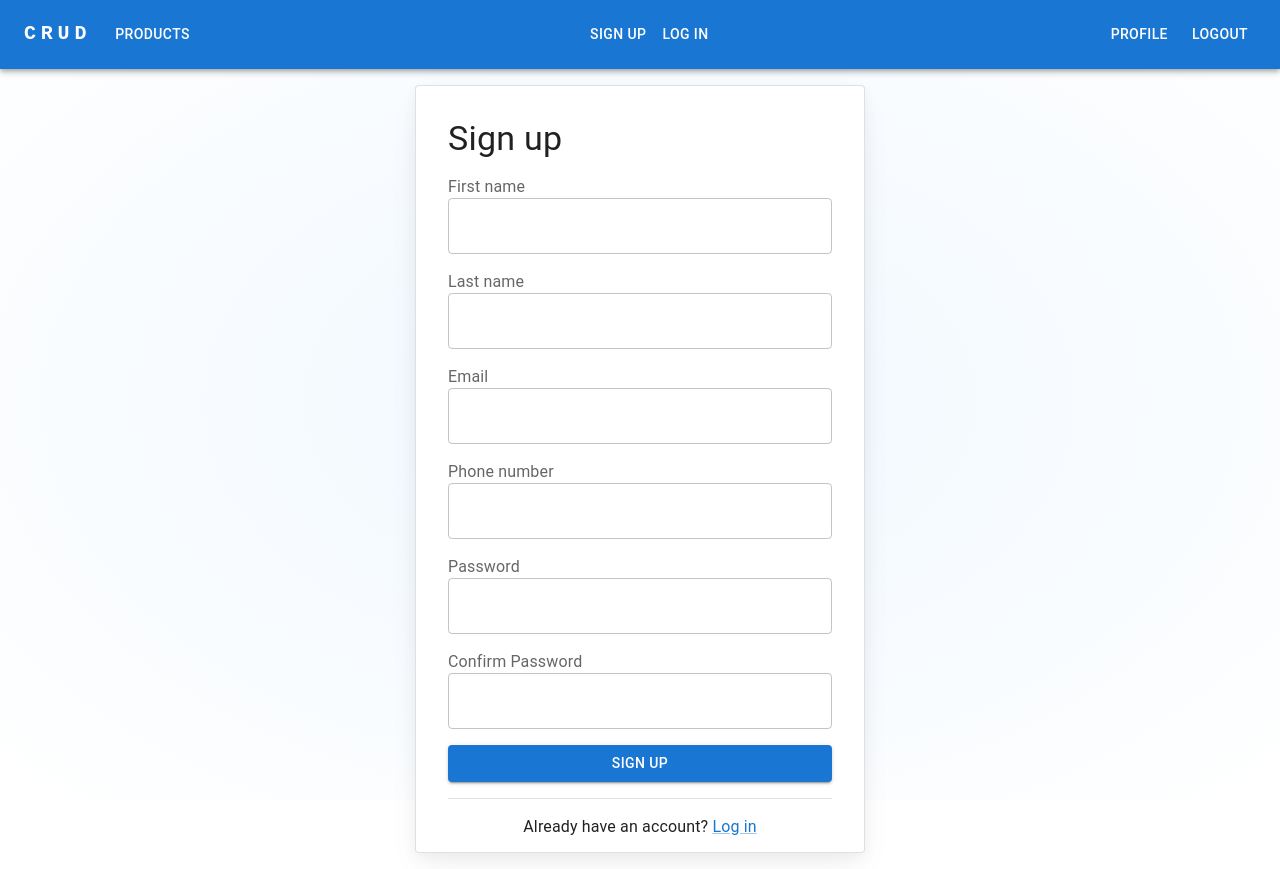
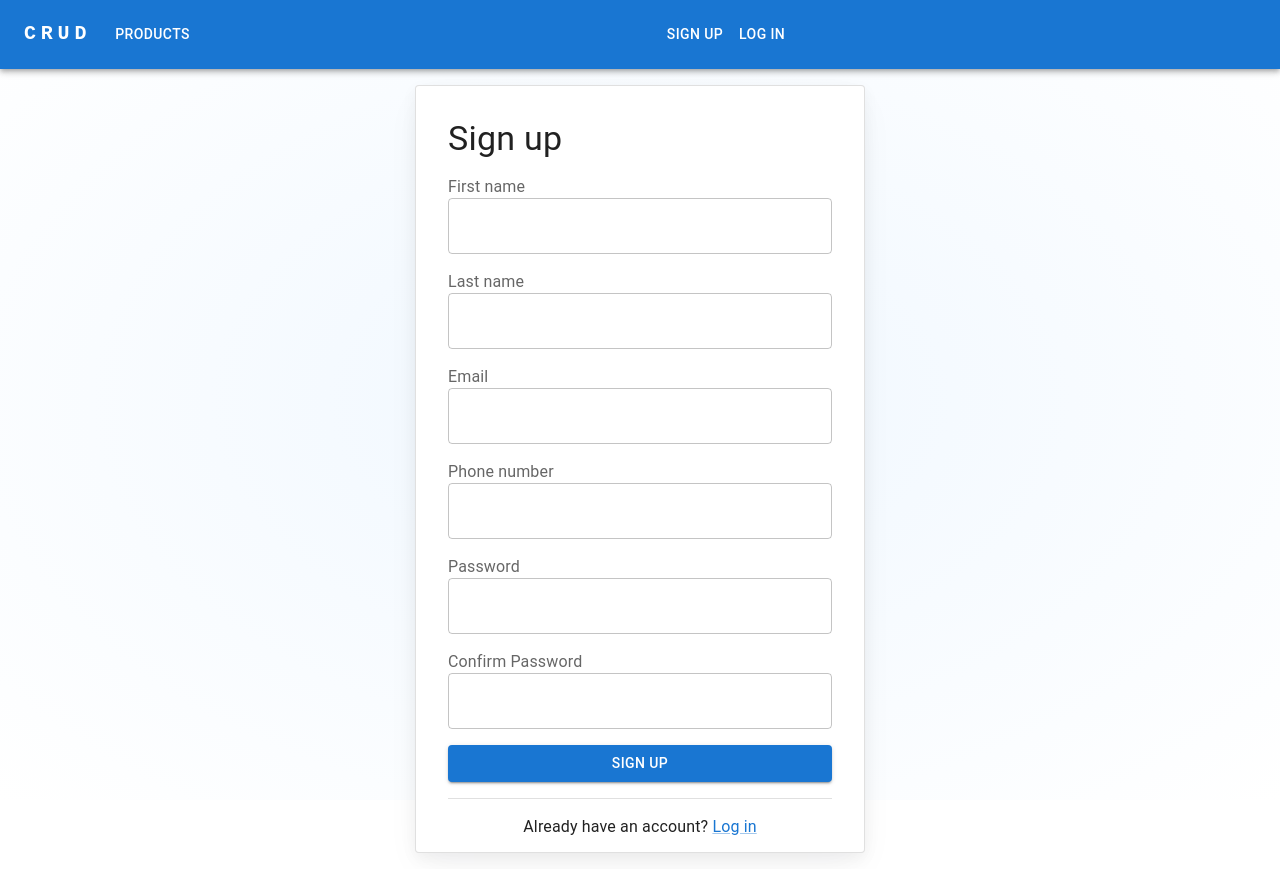
Before and after one commit to VineetPaun/practial-task-1, a React (Vite) app: page /signup in a window 1280 px wide. Built offline with nearby package versions, Linux system fonts and the light colour scheme.

Commit message:
feat: implement Zustand for user state management, update authentication flow in Login and Signup components, and enhance Navbar for user session handling

```diff
--- a/package.json
+++ b/package.json
@@ -22,7 +22,8 @@
     "react-router": "^7.12.0",
     "tailwindcss": "^4.1.18",
     "uuid": "^13.0.0",
-    "zod": "^4.3.5"
+    "zod": "^4.3.5",
+    "zustand": "^5.0.10"
   },
   "devDependencies": {
     "@eslint/js": "^9.39.1",
--- a/src/App.tsx
+++ b/src/App.tsx
@@ -1,17 +1,10 @@
-import { useEffect, useState } from "react";
 import "./App.css";
 import Navbar from "./components/ui/Navbar";
 import { Typography, Container, Box } from "@mui/material";
+import { useUserStore } from "./store/userStore";
 
 function App() {
-  const [user, setUser] = useState<any>(null);
-
-  useEffect(() => {
-    const storedUser = localStorage.getItem("currentUser");
-    if (storedUser) {
-      setUser(JSON.parse(storedUser));
-    }
-  }, []);
+  const user = useUserStore((state) => state.user);
 
   return (
     <>
--- a/src/components/Login.tsx
+++ b/src/components/Login.tsx
@@ -21,6 +21,7 @@ import bcrypt from "bcryptjs";
 import { getUsers } from "./Signup";
 import { useNavigate } from "react-router";
 import { useState } from "react";
+import { useUserStore } from "../store/userStore";
 
 const Card = styled(MuiCard)(({ theme }) => ({
   display: "flex",
@@ -55,6 +56,7 @@ export default function Login() {
   const [errorMessage, setErrorMessage] = useState<string | null>(null);
   const [successMessage, setSuccessMessage] = useState<string | null>(null);
   const navigate = useNavigate();
+  const setUser = useUserStore((state) => state.setUser);
 
   const {
     control,
@@ -91,7 +93,7 @@ export default function Login() {
       return;
     }
 
-    localStorage.setItem("currentUser", JSON.stringify(user));
+    setUser(user);
     setSuccessMessage("Logged in successfully!!");
     setTimeout(() => navigate("/"), 1000);
   };
--- a/src/components/Signup.tsx
+++ b/src/components/Signup.tsx
@@ -19,6 +19,8 @@ import Navbar from "./ui/Navbar";
 import { signUpSchema, type SignUpInput } from "../utils/schema";
 import bcrypt from "bcryptjs";
 import { v4 as uuid } from "uuid";
+import { useState } from "react";
+import { useUserStore } from "../store/userStore";
 
 const Card = styled(MuiCard)(({ theme }) => ({
   display: "flex",
@@ -65,6 +67,11 @@ const saveUsers = (users: any[]) => {
 };
 
 export default function SignUp() {
+  const [alertMessage, setAlertMessage] = useState<{
+    type: "success" | "error";
+    message: string;
+  } | null>(null);
+  const setUser = useUserStore((state) => state.setUser);
   const {
     control,
     handleSubmit,
@@ -87,9 +94,10 @@ export default function SignUp() {
     const users = getUsers();
 
     if (emailValidation(email, users)) {
-      <Alert variant="filled" severity="error">
-        User already exists!!
-      </Alert>;
+      setAlertMessage({
+        type: "error",
+        message: "User already exists!!",
+      });
       return;
     }
 
@@ -102,10 +110,15 @@ export default function SignUp() {
     };
     users.push(newUser);
     saveUsers(users);
+
+    // Store user in Zustand
+    setUser(newUser);
+
+    setAlertMessage({
+      type: "success",
+      message: "Account created successfully!!",
+    });
     console.log("Saved to local storage:", newUser);
-    <Alert variant="filled" severity="success">
-      Account created successfully!!
-    </Alert>;
   };
 
   return (
@@ -118,6 +131,12 @@ export default function SignUp() {
           <Typography component="h1" variant="h4">
             Sign up
           </Typography>
+
+          {alertMessage && (
+            <Alert variant="filled" severity={alertMessage.type}>
+              {alertMessage.message}
+            </Alert>
+          )}
 
           <Box
             component="form"
--- a/src/components/ui/Navbar.tsx
+++ b/src/components/ui/Navbar.tsx
@@ -4,10 +4,19 @@ import Toolbar from "@mui/material/Toolbar";
 import Typography from "@mui/material/Typography";
 import Container from "@mui/material/Container";
 import Button from "@mui/material/Button";
-
-const settings = ["Profile", "Logout"];
+import { useUserStore } from "../../store/userStore";
+import { useNavigate } from "react-router";
 
 export default function Navbar() {
+  const user = useUserStore((state) => state.user);
+  const logout = useUserStore((state) => state.logout);
+  const navigate = useNavigate();
+
+  const handleLogout = () => {
+    logout();
+    navigate("/login");
+  };
+
   return (
     <AppBar position="static">
       <Container maxWidth="xl">
@@ -38,6 +47,8 @@ export default function Navbar() {
             </Button>
           </Box>
           <Box sx={{ flexGrow: 1, display: "flex" }}>
+            {!user && (
+              <>
                 <Button
                   sx={{ my: 2, color: "white", display: "block" }}
                   href="/signup"
@@ -50,16 +61,26 @@ export default function Navbar() {
                 >
                   Log In
                 </Button>
+              </>
+            )}
           </Box>
           <Box sx={{ flexGrow: 0, display: "flex", gap: 1 }}>
-            {settings.map((setting) => (
+            {user && (
+              <>
                 <Button
-                key={setting}
                   sx={{ my: 2, color: "white", display: "block" }}
+                  href="/profile"
                 >
-                {setting}
+                  Profile
                 </Button>
-            ))}
+                <Button
+                  sx={{ my: 2, color: "white", display: "block" }}
+                  onClick={handleLogout}
+                >
+                  Logout
+                </Button>
+              </>
+            )}
           </Box>
         </Toolbar>
       </Container>
--- /dev/null
+++ b/src/store/userStore.ts
@@ -0,0 +1,42 @@
+import { create } from "zustand";
+import { persist } from "zustand/middleware";
+
+interface User {
+  id: string;
+  firstName: string;
+  lastName: string;
+  email: string;
+  phoneNumber: string;
+  password: string;
+}
+
+interface UserStore {
+  user: User | null;
+  setUser: (user: User | null) => void;
+  logout: () => void;
+}
+
+export const useUserStore = create<UserStore>()(
+  persist(
+    (set) => ({
+      user: null,
+      setUser: (user) => set({ user }),
+      logout: () => set({ user: null }),
+    }),
+    {
+      name: "user-storage",
+      storage: {
+        getItem: (key) => {
+          const item = sessionStorage.getItem(key);
+          return item ? JSON.parse(item) : null;
+        },
+        setItem: (key, value) => {
+          sessionStorage.setItem(key, JSON.stringify(value));
+        },
+        removeItem: (key) => {
+          sessionStorage.removeItem(key);
+        },
+      },
+    }
+  )
+);
```
Also changed, not shown: 1 other file (tests, documents, lock files or other folders). Lines whose indentation alone changed are shown as unchanged.
